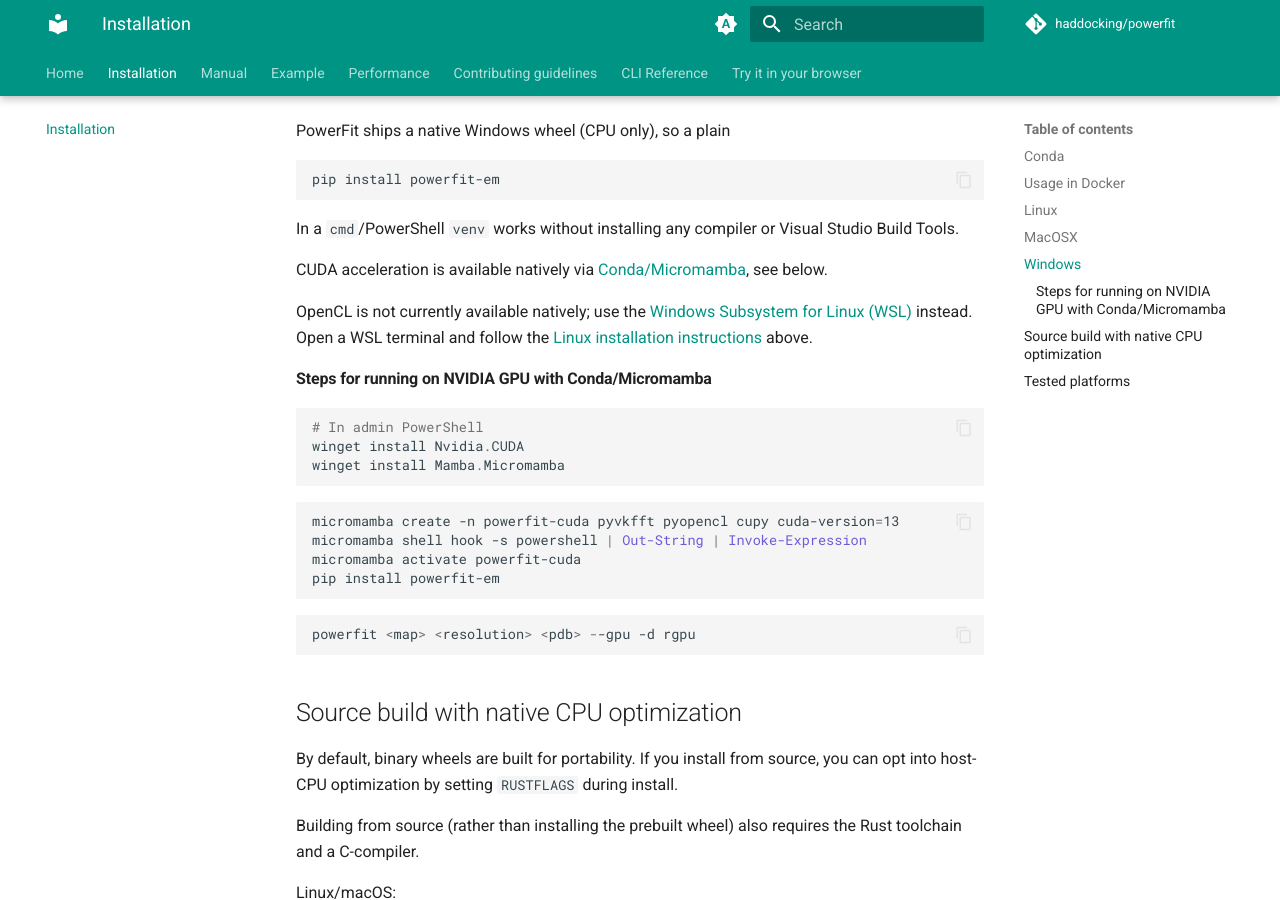
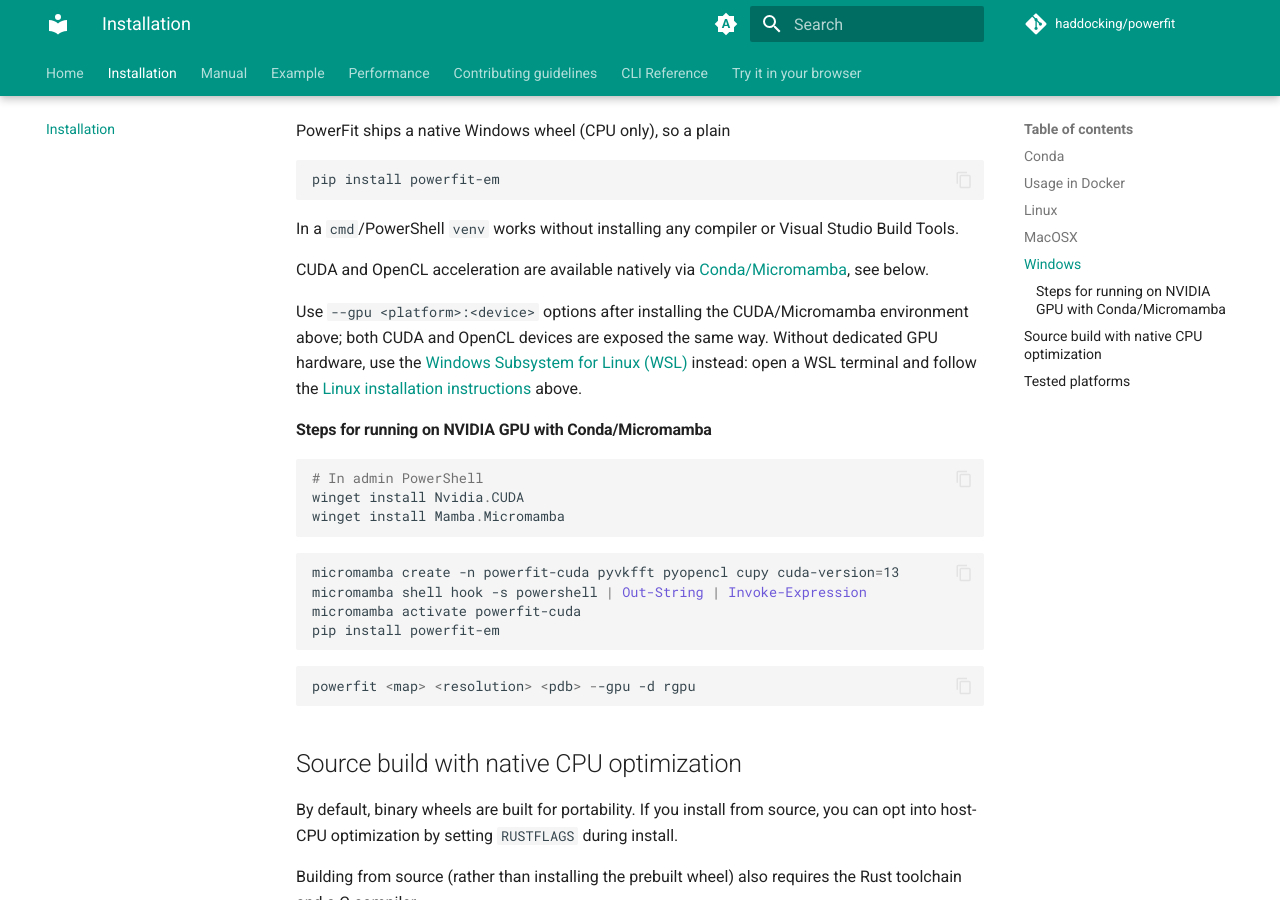
Before and after one commit to haddocking/powerfit, an MkDocs documentation site: the page built from docs/installation.md, in a window 1280 px wide and 900 px high, scrolled down 2889 px. Built offline with MkDocs 1.6.1 and Material for MkDocs 9.7.7, drawn with Linux system fonts in a browser that asks for light colours; a script that is not in the unit is left out; comment, search, counter and statistics services are not loaded.

Commit message:
update installation

```diff
--- a/docs/installation.md
+++ b/docs/installation.md
@@ -251,9 +251,9 @@
 
 In a `cmd`/PowerShell `venv` works without installing any compiler or Visual Studio Build Tools.
 
-CUDA acceleration is available natively via [Conda/Micromamba](https://mamba.readthedocs.io/en/latest/installation/micromamba-installation.html), see below.
+CUDA and OpenCL acceleration are available natively via [Conda/Micromamba](https://mamba.readthedocs.io/en/latest/installation/micromamba-installation.html), see below.
 
-OpenCL is not currently available natively; use the [Windows Subsystem for Linux (WSL)](https://learn.microsoft.com/en-us/windows/wsl/install) instead. Open a WSL terminal and follow the [Linux installation instructions](#linux) above.
+Use `--gpu <platform>:<device>` options after installing the CUDA/Micromamba environment above; both CUDA and OpenCL devices are exposed the same way. Without dedicated GPU hardware, use the [Windows Subsystem for Linux (WSL)](https://learn.microsoft.com/en-us/windows/wsl/install) instead: open a WSL terminal and follow the [Linux installation instructions](#linux) above.
 
 #### Steps for running on NVIDIA GPU with Conda/Micromamba
 
```
